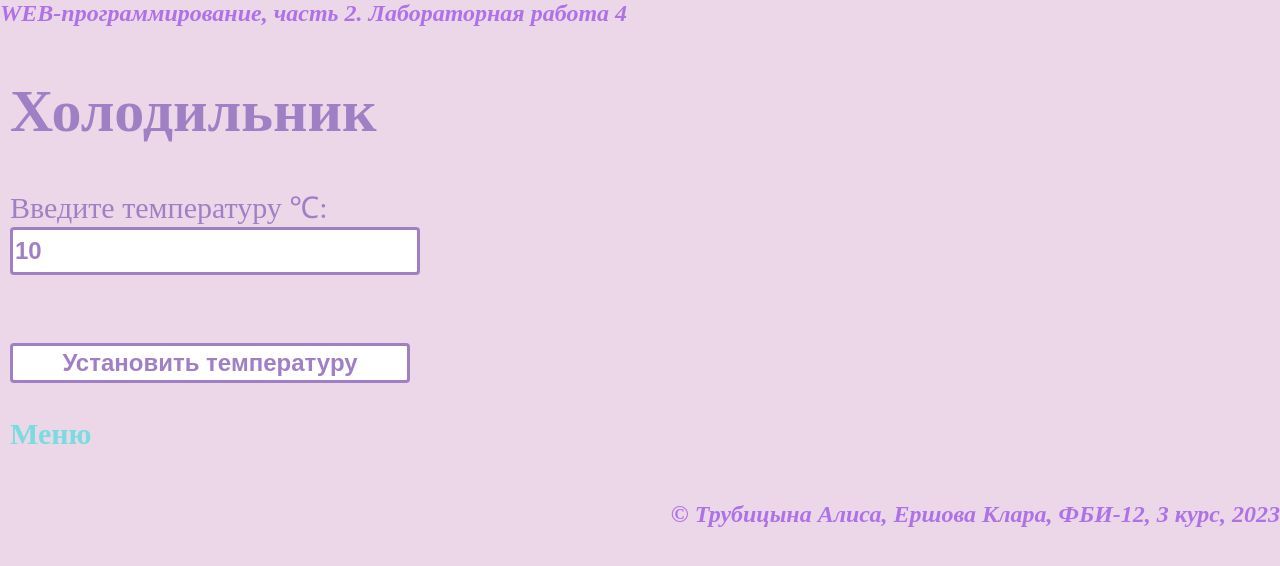
After one commit to ershooooo/web-programming-labs-2, a Python web app: template templates/4_fridge.html in a window 1280 px wide. The commit adds this page. Shown: the top 566 px of the page. Run offline with Jinja, Linux system fonts and the light colour scheme; the template is opened without the code that fills it: most values are stand-ins (such as "Sample title", 1, 10 or a date in 2020).

Commit message:
Проверка холодильника

```diff
--- a/static/main.css
+++ b/static/main.css
@@ -103,3 +103,7 @@ a {
 .bilet{
     font-weight: bold;
 }
+
+.snow{
+    color: blue;
+}
--- /dev/null
+++ b/templates/4_fridge.html
@@ -0,0 +1,28 @@
+{% extends "base.html" %}
+
+{% block lab %}Лабораторная работа 4{% endblock %}
+
+{% block main %}
+    <h1>Холодильник</h1>
+    {% if (temp>-13) and (-8>temp) %}
+        <div>Установлена температура: {{temp}} &#x2103; <span class="snow">&#10052;&#10052;&#10052;</span></div>
+        <div><a href="/lab4/fridge">Заказать снова</a></div>
+
+        <br>
+    {% else %}
+        <form method="post">
+            <div>
+                <label for="password">Введите температуру &#x2103;:</label>
+                <br>
+                <input class="text_input_form" type="number" id="temp" name="temp" value={{temp}}>
+            </div>
+            <br>
+            <span class="error">{{error}}</span>
+            <div>
+                <br>
+                <button class="text_input_form" type="submit">Установить температуру</button>
+            </div>
+            <br>
+        </form>
+    {% endif %}
+{% endblock %}
--- a/templates/lab4.html
+++ b/templates/lab4.html
@@ -7,5 +7,7 @@
     <div>Тема лабораторной - Формы (POST). Список сделанных страниц:</div>
     <ol>
         <li><a href="/lab4/login">Форма авторизации</a></li>
+        <li><a href="/lab4/fridge">Холодильник</a></li>
     </ol>
+
 {% endblock %}
```
Also changed, not shown: lab3.py (+5 -5 lines), lab4.py (+21 -0 lines), templates/3_bilet.html (renamed from templates/bilet.html), templates/3_form1.html (renamed from templates/form1.html), templates/3_order.html (renamed from templates/order.html), templates/3_pay.html (renamed from templates/pay.html), templates/3_succes.html (renamed from templates/succes.html).
